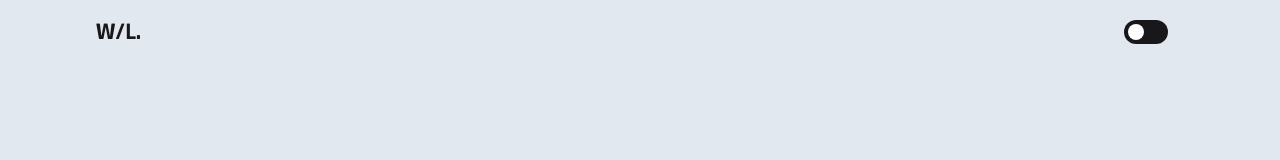
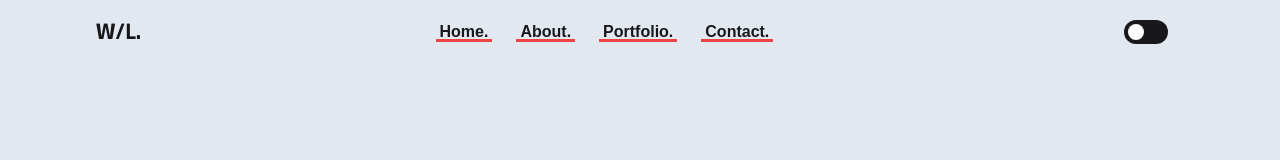
Before and after one commit to lwilhem/portfolio-2022, a Vue app: page / in a window 1280 px wide. Shown: the top 160 px of the page. Built offline with nearby package versions, Linux system fonts and the light colour scheme; some icons are missing; a web font is replaced by a local one; what vue-ellipse-progress would draw is missing.

Commit message:
vercerl router fix

```diff
--- a/src/components/navbar-component.vue
+++ b/src/components/navbar-component.vue
@@ -20,7 +20,7 @@
       <span class="uppercase font-title font-bold text-2xl">W/L.</span>
     </RouterLink>
     <div>
-      <nav class="flex md:hidden">
+      <nav class="flex">
         <RouterLink
           v-for="link in linkFormat"
           class="text-zinc-900 font-hero font-extrabold px-3 hover:text-slate-200 dark:text-slate-200 dark:hover:text-zinc-900"
--- a/vite.config.js
+++ b/vite.config.js
@@ -1,7 +1,6 @@
+import vue from "@vitejs/plugin-vue";
 import { fileURLToPath, URL } from "url";
-
 import { defineConfig } from "vite";
-import vue from "@vitejs/plugin-vue";
 
 // https://vitejs.dev/config/
 export default defineConfig({
```
Also changed, not shown: 1 other file (tests, documents, lock files or other folders).
